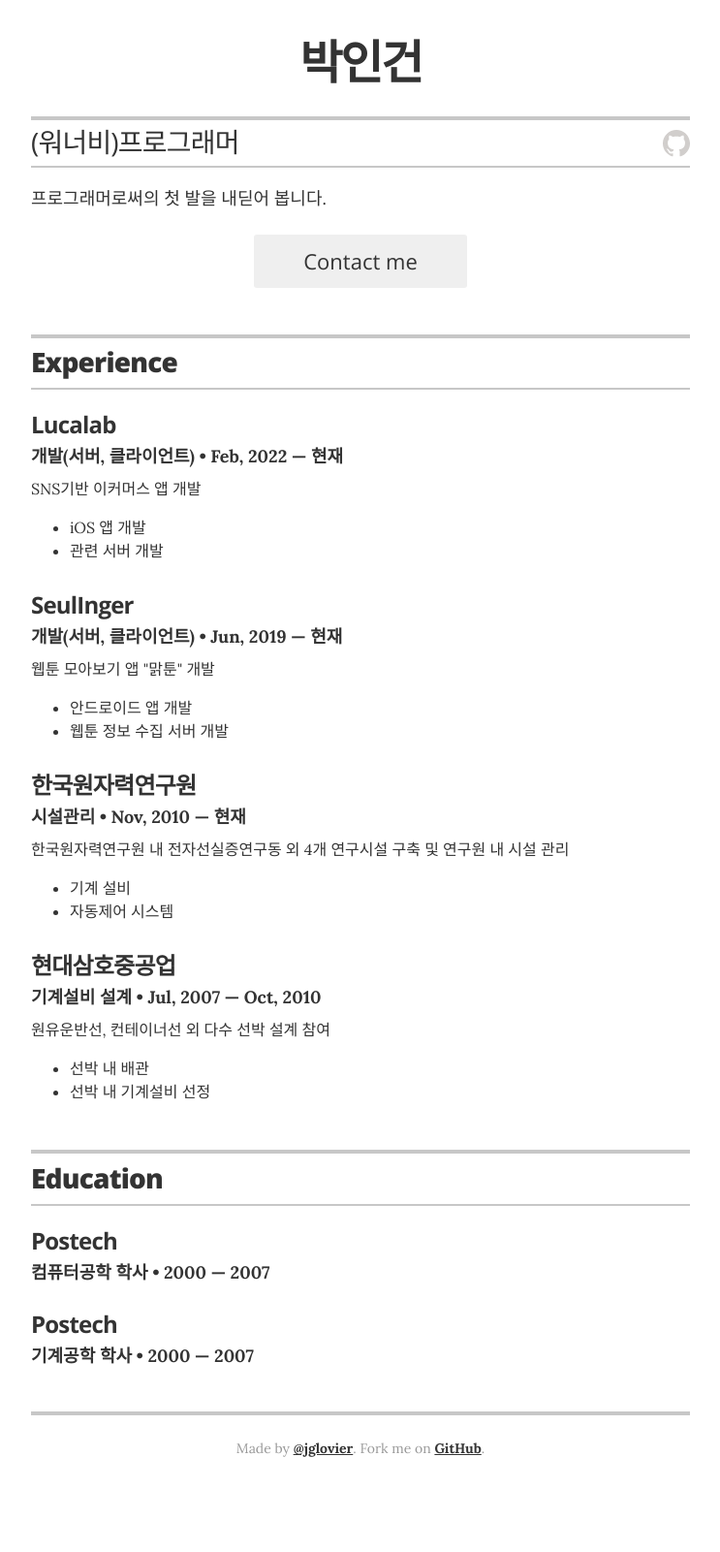
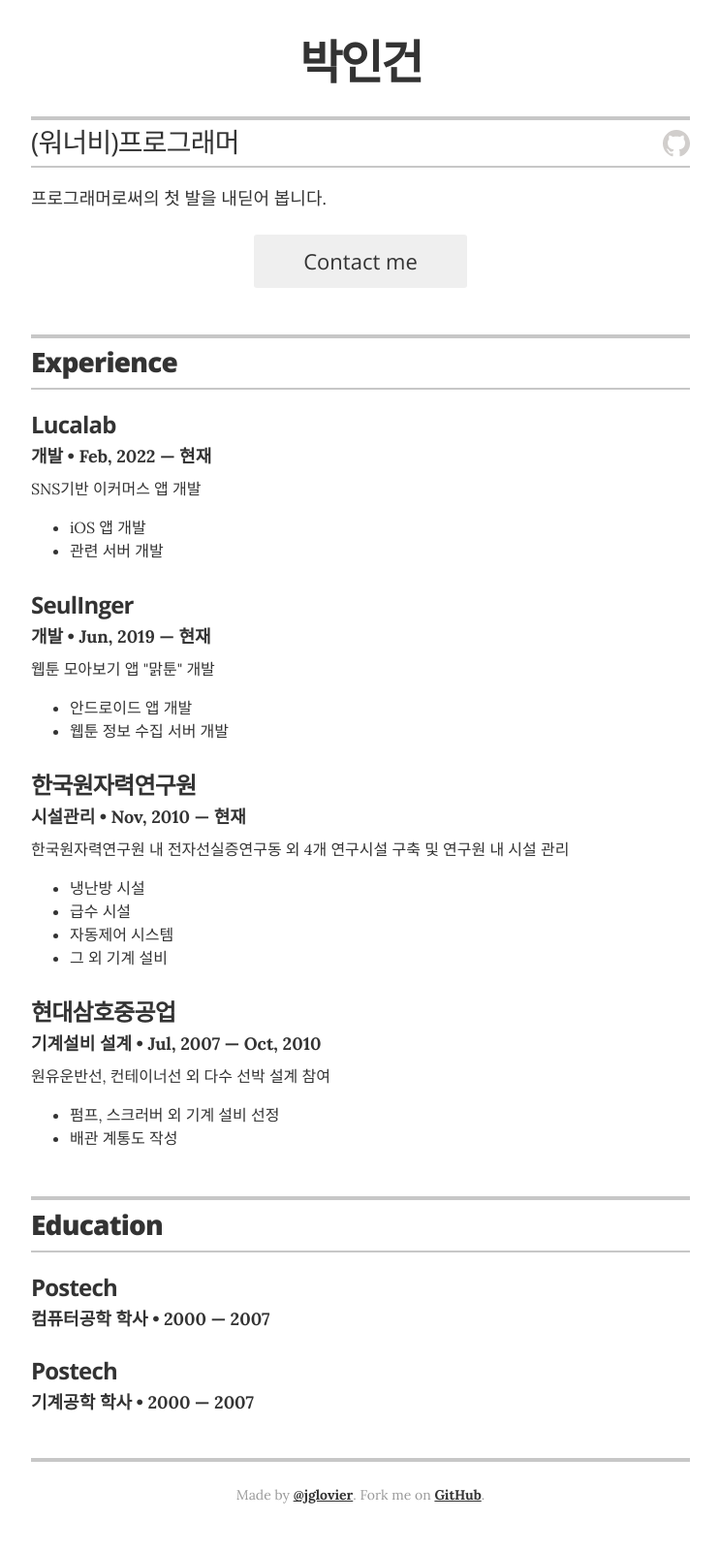
Before and after one commit to agilinger/agilinger.github.io, a Jekyll site: the page built from index.html, in a window 1280 px wide. Shown: the whole page at 97% size, without its empty margins (268-1011 px from the left). Built offline with Jekyll 4.4.1, drawn with Linux system fonts in a browser that asks for light colours; before the commit the page ends 1553 px from its top, so only the background shows below that.

Commit message:
Update experience.yml

```diff
--- a/_data/experience.yml
+++ b/_data/experience.yml
@@ -1,13 +1,13 @@
 # Jobs
 # Lucalab
 - company: Lucalab
-  position: 개발(서버, 클라이언트)
+  position: 개발
   duration:  Feb, 2022 &mdash; 현재
   summary: SNS기반 이커머스 앱 개발<ul class="resume-item-list"><li>iOS 앱 개발</li><li>관련 서버 개발</li></ul>
 
 # SeulInger
 - company: SeulInger
-  position: 개발(서버, 클라이언트)
+  position: 개발
   duration:  Jun, 2019 &mdash; 현재
   summary: 웹툰 모아보기 앱 "맑툰" 개발<ul class="resume-item-list"><li>안드로이드 앱 개발</li><li>웹툰 정보 수집 서버 개발</li></ul>
 
@@ -15,10 +15,10 @@
 - company: 한국원자력연구원
   position: 시설관리
   duration:  Nov, 2010 &mdash; 현재
-  summary: 한국원자력연구원 내 전자선실증연구동 외 4개 연구시설 구축 및 연구원 내 시설 관리<ul class="resume-item-list"><li>기계 설비</li><li>자동제어 시스템</li></ul>
+  summary: 한국원자력연구원 내 전자선실증연구동 외 4개 연구시설 구축 및 연구원 내 시설 관리<ul class="resume-item-list"><li>냉난방 시설</li><li>급수 시설</li><li>자동제어 시스템</li><li>그 외 기계 설비</li></ul>
 
 # HSHI
 - company: 현대삼호중공업
   position: 기계설비 설계
   duration:  Jul, 2007 &mdash; Oct, 2010
-  summary: 원유운반선, 컨테이너선 외 다수 선박 설계 참여<ul class="resume-item-list"><li>선박 내 배관</li><li>선박 내 기계설비 선정</li></ul>
+  summary: 원유운반선, 컨테이너선 외 다수 선박 설계 참여<ul class="resume-item-list"><li>펌프, 스크러버 외 기계 설비 선정</li><li>배관 계통도 작성</li></ul>
```
